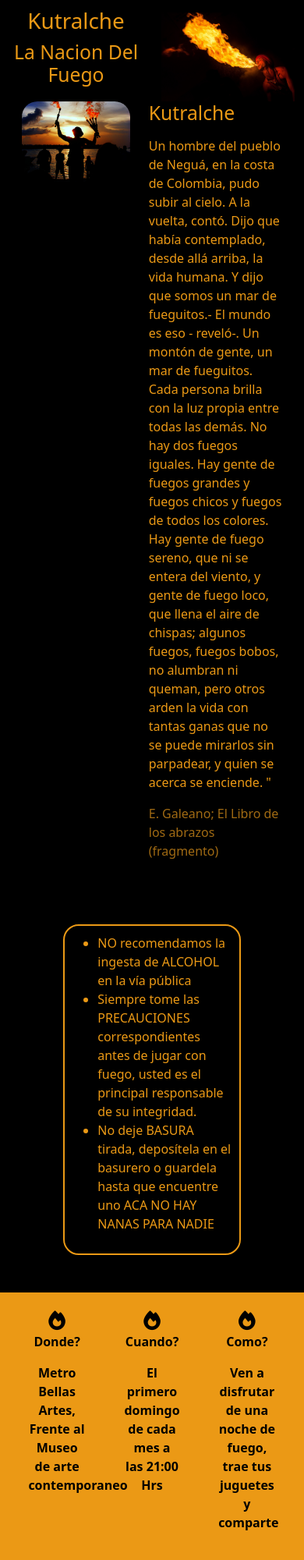
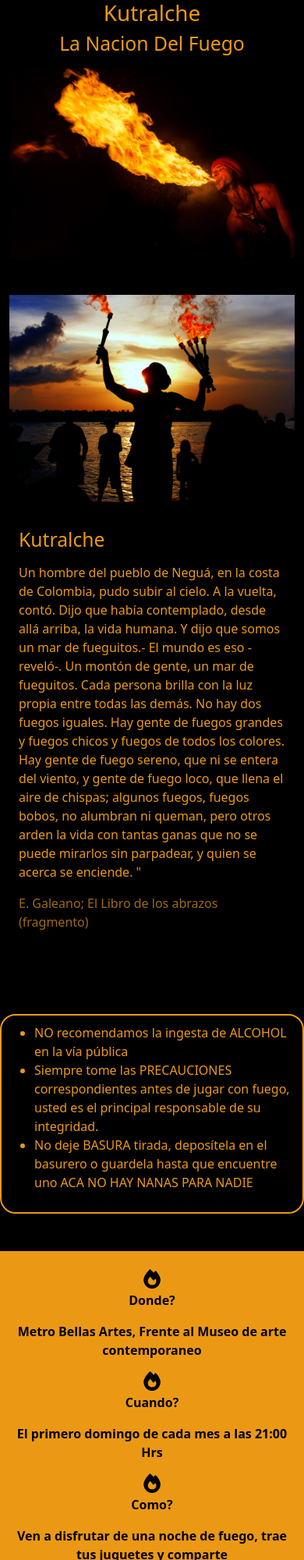
Before and after one commit to jualvareze/Kutralche, a plain HTML site: page index.html in a window 390 px wide. Shown: the top 2000 px of the page at 78% size. Drawn offline with nearby package versions, Linux system fonts and the light colour scheme; a web font is replaced by a local one.

Commit message:
avances en el responsive

```diff
--- a/assets/css/styles.css
+++ b/assets/css/styles.css
@@ -37,5 +37,5 @@ footer{
 }
 
 .vid_youtube{
-    height: 320px;
+    height: 315px;
 }
--- a/index.html
+++ b/index.html
@@ -20,17 +20,18 @@
     <header></header>
     <main class="container-fluid">
         <div class="row justify-content-center">
-            <div class="col-6 text-center my-auto">
+            <div class="col-md-12 col-lg-6 col-xl-6 text-center my-auto">
                 <h1 class="align-middle">Kutralche</h1>
                 <h2 class="align-middle">La Nacion Del Fuego</h2>
             </div>
-            <img class="img-fluid col-6 pt-3" src="assets/imgs/EscupeFuego.jpg" alt="">
+            <img class="col-md-12 col-lg-6 col-xl-6 img-fluid pt-2" src="assets/imgs/EscupeFuego.jpg" alt="">
         </div>
+
         <div class="row justify-content-center mb-3">
-            <div class="col-5">
-                <img class="second-image img-fluid" src="assets/imgs/ClavasFuegoCielo.jpg" alt="">
+            <div class="col-md-12 col-lg-5 col-xl-5">
+                <img class="second-image img-fluid pt-5" src="assets/imgs/ClavasFuegoCielo.jpg" alt="">
             </div>
-            <div class="col-6 text-justify">
+            <div class="col-md-12 col-lg-6 col-xl-6 text-justify p-4">
                 <h2>Kutralche</h2>
                 <p></p>
                 <p> Un hombre del pueblo de Neguá, en la costa de Colombia, pudo subir al cielo. A la vuelta, contó.
@@ -42,11 +43,10 @@
                     queman, pero otros arden la vida con tantas ganas que no se puede mirarlos sin parpadear, y quien se
                     acerca se enciende. "</p>
                 <p class="text-start autor">E. Galeano; El Libro de los abrazos (fragmento)</p>
-
             </div>
         </div>
         <div class="row">
-            <div class="advertencia col-7 mx-auto">
+            <div class="advertencia col-sm-11 col-md-10 col-lg-10 col-xl-10 mx-auto">
                 <ul>
                     <li>NO recomendamos la ingesta de ALCOHOL en la vía pública</li>
                     <li>Siempre tome las PRECAUCIONES correspondientes antes de jugar con fuego, usted es el
@@ -58,29 +58,29 @@
                 </ul>
             </div>
         </div>
-        <div class="row  fw-bold Tarjetas justify-content-evenly text-center py-4 mt-5 mb-2">
-            <div class="col-3">
+        <div class="row  fw-bold Tarjetas justify-content-evenly text-center py-4 mt-5 ">
+            <div class="col-sm-12 col-md-6 col-lg-3 col-xl-3">
                 <i class="fa-solid fa-fire fs-2"></i>
                 <p class="title_tarjeta">Donde?</p>
                 <p class="text_tarjeta">Metro Bellas Artes, Frente al Museo de arte contemporaneo</p>
             </div>
-            <div class="col-3">
+            <div class="col-sm-12 col-md-6 col-lg-3 col-xl-3">
                 <i class="fa-solid fa-fire fs-2"></i>
                 <p class="title_tarjeta">Cuando?</p>
                 <p class="text_tarjeta">El primero domingo de cada mes a las 21:00 Hrs</p>
             </div>
-            <div class="col-3">
+            <div class="col-sm-12 col-md-6 col-lg-3 col-xl-3">
                 <i class="fa-solid fa-fire fs-2"></i>
                 <p class="title_tarjeta">Como?</p>
                 <p class="text_tarjeta">Ven a disfrutar de una noche de fuego, trae tus juguetes y comparte</p>
             </div>
         </div>
         <div class="row py-4 justify-content-evenly">
-            <iframe class="col-5 vid_youtube" src="https://www.youtube.com/embed/hNnRB5M5jtE?controls=0"
+            <iframe class="col-md-10 col-lg-5 col-xl-5 col-xxl-5 py-2 vid_youtube" src="https://www.youtube.com/embed/hNnRB5M5jtE?controls=0"
                 title="YouTube video player" frameborder="0"
                 allow="accelerometer; autoplay; clipboard-write; encrypted-media; gyroscope; picture-in-picture"
                 allowfullscreen></iframe>
-            <iframe class="col-5 vid_youtube" src="https://www.youtube.com/embed/JFueG7DkIsU?controls=0"
+            <iframe class="col-md-10 col-lg-5 col-xl-5 col-xxl-5 py-2 vid_youtube" src="https://www.youtube.com/embed/JFueG7DkIsU?controls=0"
                 title="YouTube video player" frameborder="0"
                 allow="accelerometer; autoplay; clipboard-write; encrypted-media; gyroscope; picture-in-picture"
                 allowfullscreen></iframe>
```
